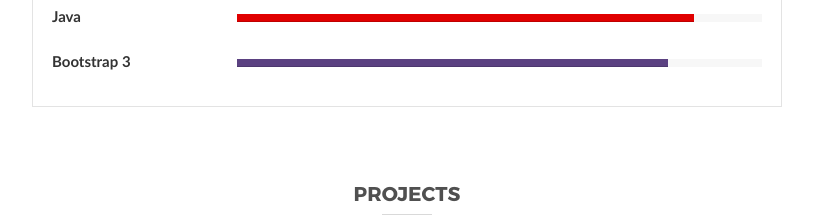
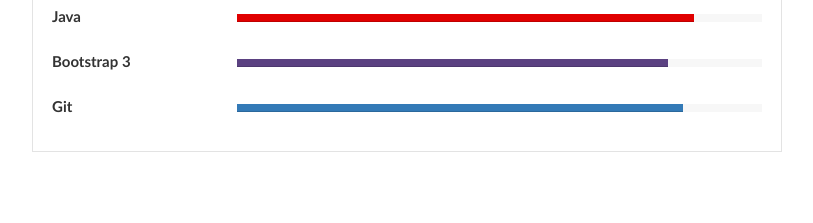
Before and after one commit to scaffeinate/scaffeinate.github.io, a plain HTML site: page index.html in a window 1280 px wide. Shown: the part 1679-1902 px from the top of the page, without its empty margins (233-1046 px from the left). Drawn offline with Linux system fonts and the light colour scheme.

Commit message:
Update Resume

```diff
--- a/index.html
+++ b/index.html
@@ -161,6 +161,17 @@
               </div>
             </div>
           </div>
+          <div class="row skill">
+            <div class="col-lg-3">
+              <span class="skillname"><b>Git</b></span>
+            </div>
+            <div class="col-lg-9">
+              <div class="progress">
+                <div class="progress-bar progress-bar-git" data-transitiongoal="85">
+                </div>
+              </div>
+            </div>
+          </div>
         </div>
       </div>
     </div>
```
Also changed, not shown: 1 other file.
